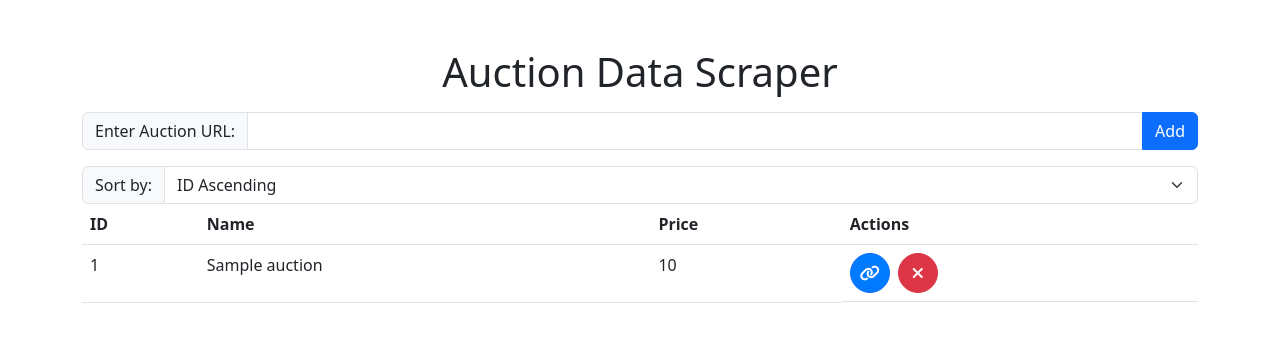
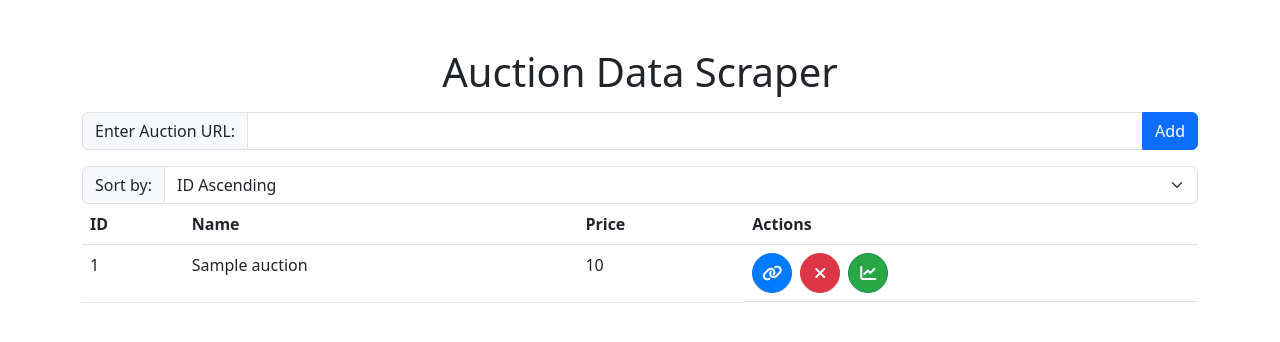
Before and after one commit to P4r1nc3/AllegroScrapper, a Flask app: page / in a window 1280 px wide. Shown: the top 342 px of the page. Run offline with Flask 3, Linux system fonts and the light colour scheme; tables that the repository leaves empty or names only in its code hold one stand-in row (values such as "Sample post").

Commit message:
Created extra button for future use

```diff
--- a/templates/index.html
+++ b/templates/index.html
@@ -11,7 +11,8 @@
             gap: 8px;
         }
         .link-btn,
-        .delete-btn {
+        .delete-btn,
+        .chart-btn {
             width: 40px;
             height: 40px;
             display: flex;
@@ -20,7 +21,9 @@
             border-radius: 50%;
         }
         .link-btn i,
-        .delete-btn i {
+        .delete-btn i,
+        .chart-btn i {
+
             line-height: 1;
         }
         .link-btn {
@@ -28,6 +31,9 @@
         }
         .delete-btn {
             background-color: #dc3545;
+        }
+        .chart-btn {
+            background-color: #28a745;
         }
     </style>
 </head>
@@ -71,10 +77,11 @@
                      <td>{{ auction.name }}</td>
                      <td>{{ auction.price }}</td>
                      <td class="btn-container">
-                        <a href="{{ auction.url }}" class="btn btn-primary link-btn" target="_blank"><i class="fa-solid fa-link"></i></a>
-                        <form method="POST" action="/delete/{{ auction.id }}" onsubmit="return confirm('Are you sure you want to delete this auction?');">
-                            <button type="submit" class="btn btn-danger delete-btn"><i class="fas fa-times"></i></button>
+                         <a href="{{ auction.url }}" class="btn btn-primary link-btn" target="_blank"><i class="fa-solid fa-link"></i></a>
+                         <form method="POST" action="/delete/{{ auction.id }}" onsubmit="return confirm('Are you sure you want to delete this auction?');">
+                             <button type="submit" class="btn btn-danger delete-btn"><i class="fas fa-times"></i></button>
                         </form>
+                         <a href="#" class="btn btn-success chart-btn"><i class="fa-solid fa-chart-line"></i></a>
                      </td>
                 </tr>
                 {% endfor %}
```
